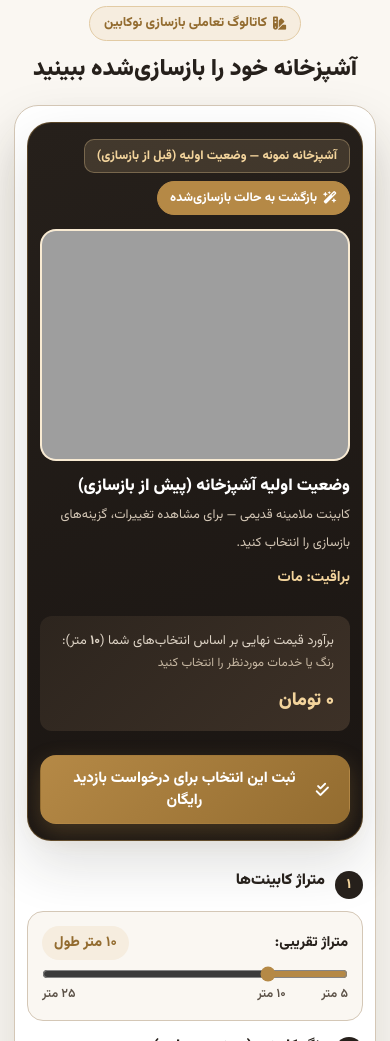
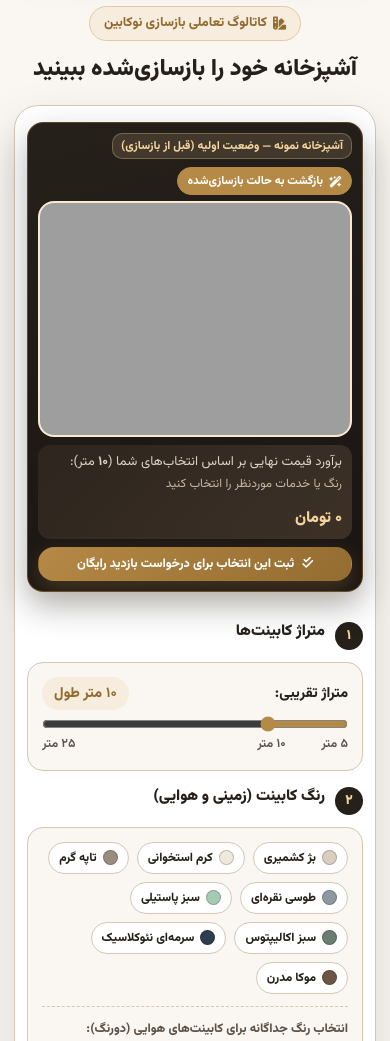
Before and after one commit to king-sadegh/nowcabin, a website: page public/index.html in a window 390 px wide. Shown: the part 980-2021 px from the top of the page. Drawn offline with Linux system fonts and the light colour scheme; no server answers; files whose address does not match are found by name.

Commit message:
Make AI studio preview card sticky overlay on mobile and tablet while scrolling options

```diff
--- a/public/css/styles.css
+++ b/public/css/styles.css
@@ -59,7 +59,7 @@ html {
   scroll-behavior: smooth;
   font-size: 16px;
   max-width: 100%;
-  overflow-x: hidden;
+  overflow-x: clip;
 }
 
 body {
@@ -71,7 +71,7 @@ body {
   line-height: 1.75;
   -webkit-font-smoothing: antialiased;
   max-width: 100%;
-  overflow-x: hidden;
+  overflow-x: clip;
   position: relative;
 }
 
@@ -80,7 +80,7 @@ section,
 footer,
 main {
   max-width: 100%;
-  overflow-x: hidden;
+  overflow-x: clip;
 }
 
 a {
@@ -2370,8 +2370,39 @@ th {
   .re-grid {
     grid-template-columns: 1fr;
   }
+  #ai-studio,
+  #ai-studio .container,
+  #ai-studio .studio-shell,
+  #ai-studio .studio-grid {
+    overflow: visible;
+  }
   .studio-preview-card {
-    position: static;
+    position: -webkit-sticky;
+    position: sticky;
+    top: 76px;
+    z-index: 35;
+    padding: 12px 14px;
+    gap: 8px;
+    box-shadow: 0 14px 32px rgba(26, 21, 18, 0.32);
+  }
+  .studio-preview-card .studio-preview-frame {
+    max-height: 36vh;
+  }
+  .studio-preview-card .studio-preview-meta {
+    display: none;
+  }
+  .studio-preview-card .catalog-total-card {
+    margin-top: 2px;
+    padding: 8px 12px;
+  }
+  .studio-preview-card #applyStudioToFormBtn {
+    margin-top: 2px !important;
+    padding: 9px 14px;
+    font-size: 0.84rem;
+  }
+  #catalogOptionsPanel {
+    position: relative;
+    z-index: 10;
   }
   .services-grid,
   .steps-grid {
@@ -2498,9 +2529,35 @@ th {
   .estimator-card,
   .card,
   .re-section-box,
-  .re-form-card,
+  .re-form-card {
+    padding: 16px 12px;
+  }
   .studio-preview-card {
-    padding: 16px 12px;
+    top: 62px;
+    padding: 10px 10px;
+    gap: 6px;
+    border-radius: 16px;
+  }
+  .studio-preview-card .studio-preview-badge {
+    font-size: 0.72rem;
+    padding: 4px 8px;
+  }
+  .studio-preview-card .catalog-before-btn {
+    font-size: 0.72rem;
+    padding: 4px 9px;
+  }
+  .studio-preview-card .studio-preview-frame {
+    max-height: 30vh;
+  }
+  .studio-preview-card .catalog-total-card {
+    padding: 6px 10px;
+  }
+  .studio-preview-card .catalog-total-card .total-amount {
+    font-size: 0.98rem;
+  }
+  .studio-preview-card #applyStudioToFormBtn {
+    padding: 7px 10px;
+    font-size: 0.78rem;
   }
   .studio-upload-slots {
     grid-template-columns: repeat(3, 1fr);
```
Also changed, not shown: .github/workflows/deploy.yml.
